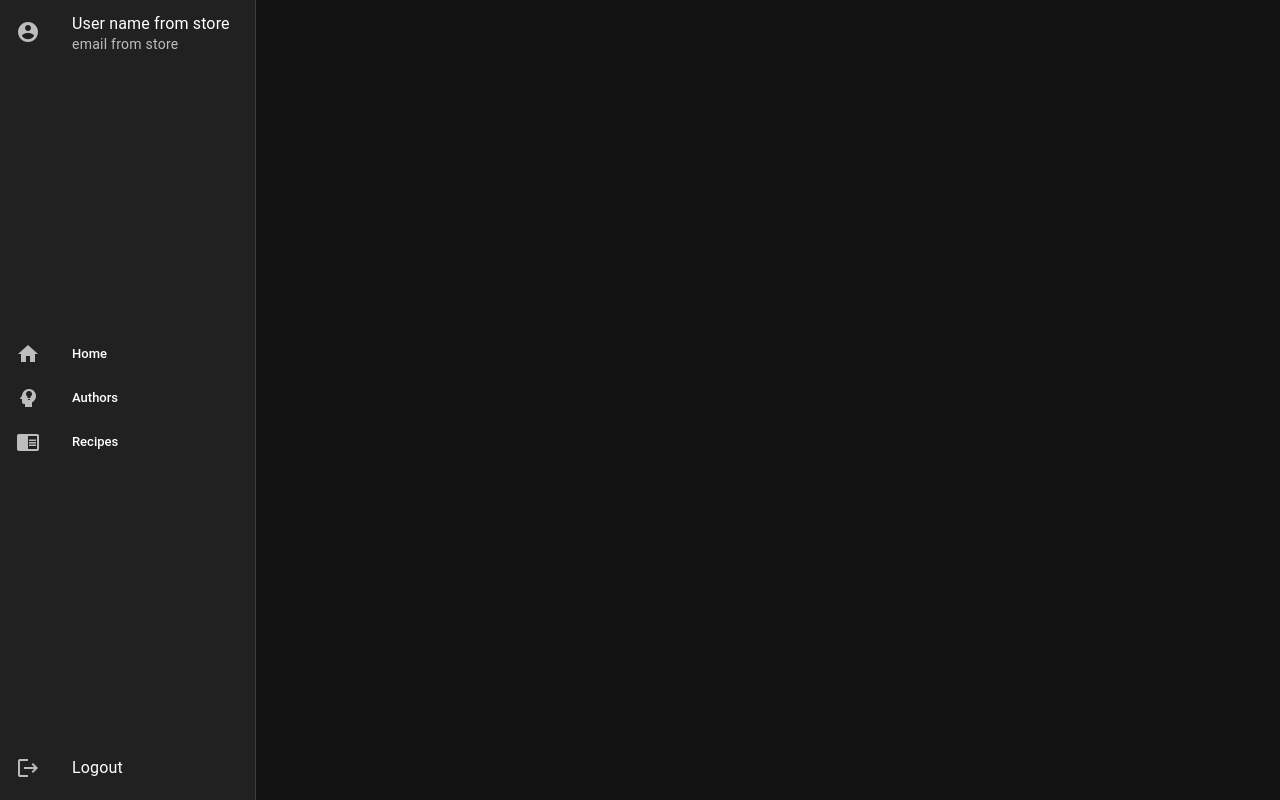
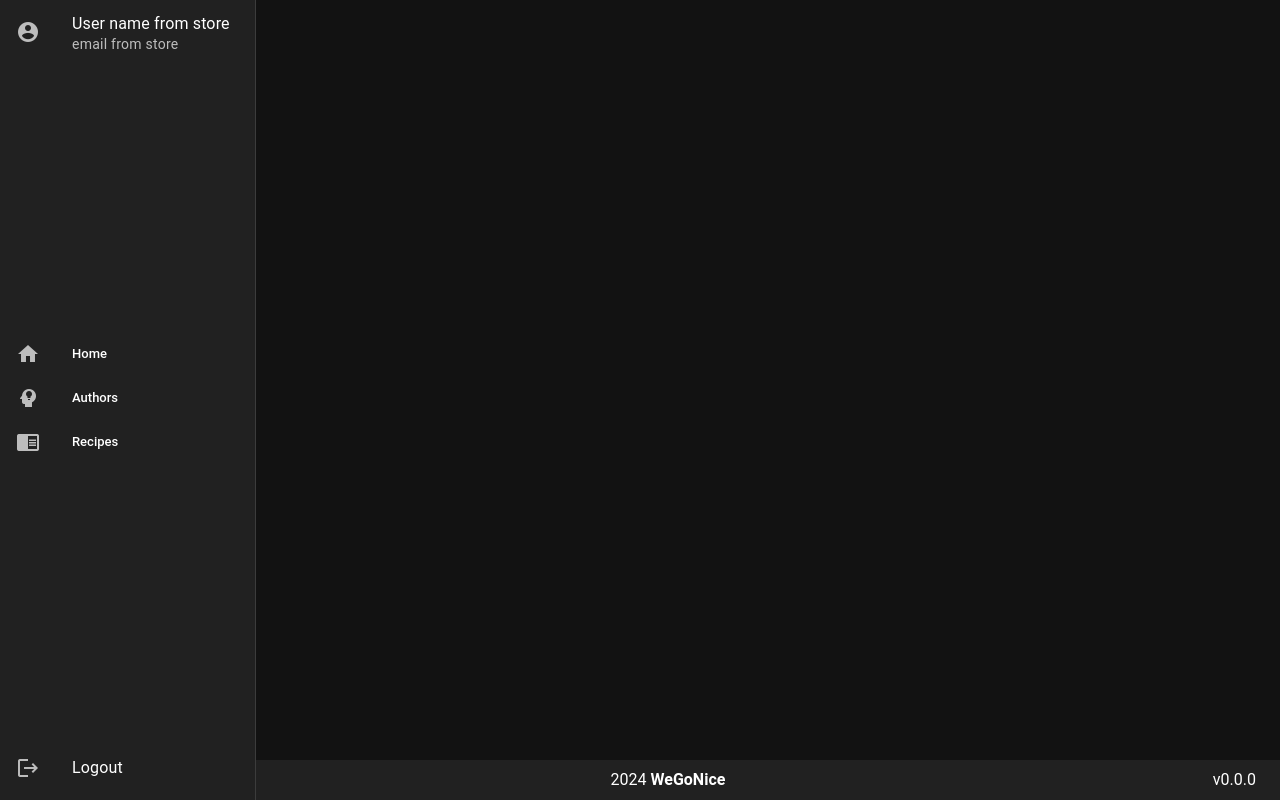
Before and after one commit to PfMartin/wegonice-app, a Nuxt app: page / in a window 1280 px wide. Built offline with nearby package versions, Linux system fonts and the light colour scheme; no server answers.

Commit message:
Added bottom bar to default layout

```diff
--- a/layouts/default.vue
+++ b/layouts/default.vue
@@ -2,11 +2,19 @@
   <v-layout>
     <nav-bar />
     <v-main>
-      <slot></slot>
+      <div class="d-flex flex-column justify-space-between h-screen">
+        <v-container>
+          <slot></slot>
+        </v-container>
+        <div>
+          <bottom-bar />
+        </div>
+      </div>
     </v-main>
   </v-layout>
 </template>
 
 <script setup lang="ts">
-import NavBar from '../components/NavBar.vue'
+import NavBar from '~/components/NavBar.vue'
+import BottomBar from '~/components/BottomBar.vue'
 </script>
```
